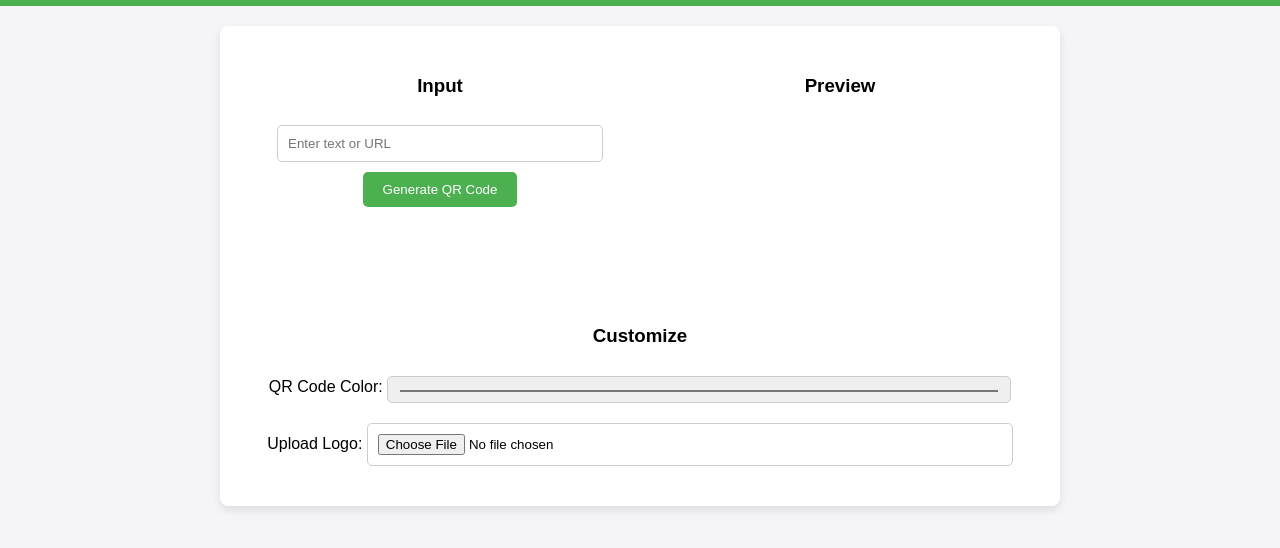
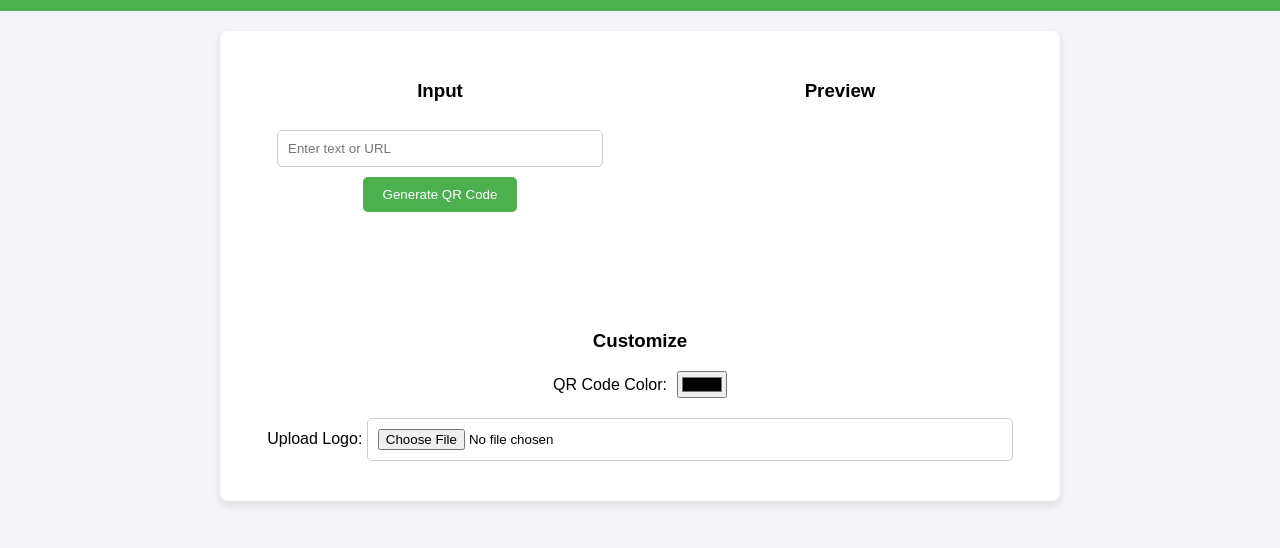
Before and after one commit to ashraypatil/qr-code-generator, a plain HTML site: page index.html in a window 1280 px wide. Shown: the part 184-732 px from the top of the page. Drawn offline with Linux system fonts and the light colour scheme.

Commit message:
further enhancements to clarity of application

```diff
--- a/index.html
+++ b/index.html
@@ -42,13 +42,21 @@
             text-align: center;
         }
         input[type="text"],
-        input[type="color"],
         input[type="file"] {
             padding: 10px;
             margin: 10px 0;
             width: 80%;
             border: 1px solid #ccc;
             border-radius: 5px;
+        }
+        .color-picker {
+            display: flex;
+            align-items: center;
+            justify-content: center;
+            margin: 10px 0;
+        }
+        .color-picker input {
+            margin-left: 10px;
         }
         button {
             padding: 10px 20px;
@@ -90,8 +98,10 @@
         <div class="section" id="customization-section">
             <h3>Customize</h3>
             <!-- Color picker for QR Code color -->
-            <label for="qr-color">QR Code Color:</label>
-            <input type="color" id="qr-color" value="#000000" />
+            <div class="color-picker">
+                <label for="qr-color">QR Code Color:</label>
+                <input type="color" id="qr-color" value="#000000" />
+            </div>
             <!-- File input for logo upload -->
             <label for="qr-logo">Upload Logo:</label>
             <input type="file" id="qr-logo" accept="image/*" />
```
